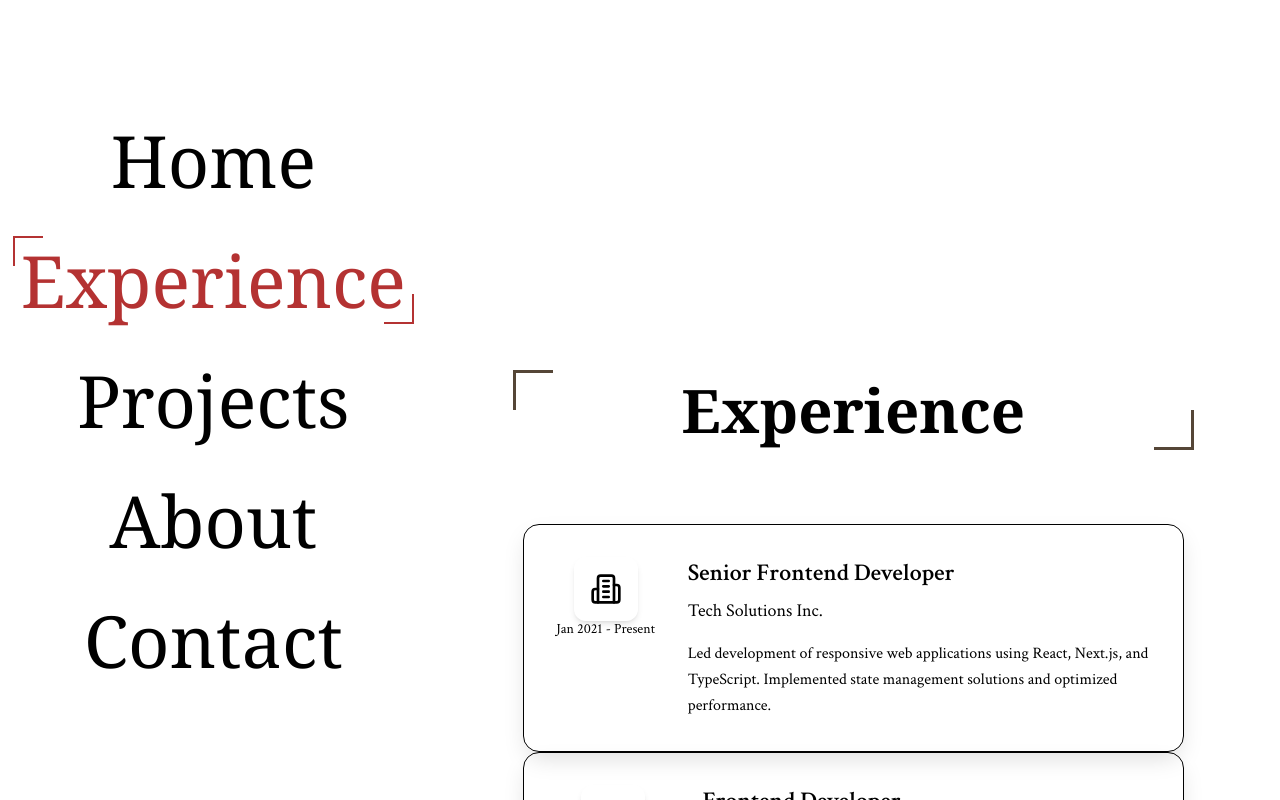
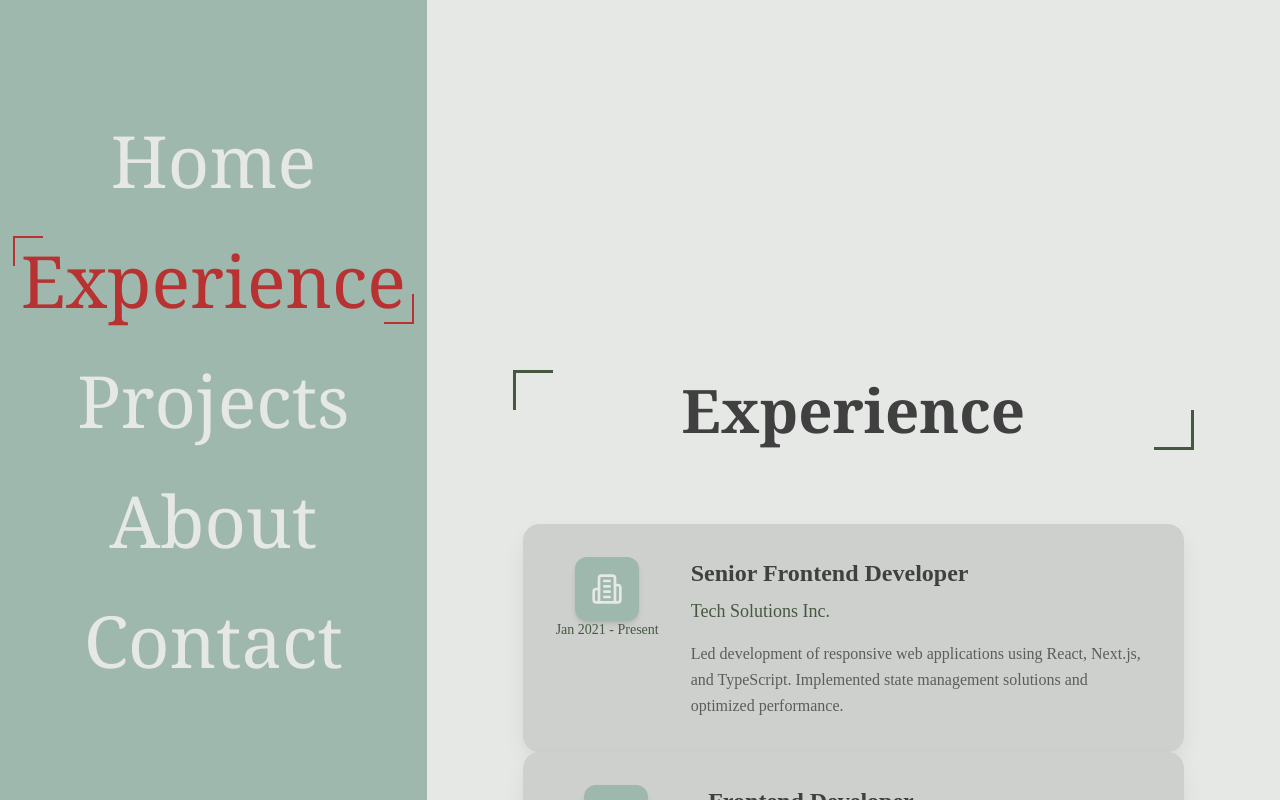
Before and after one commit to ebchassine/Summer-25-Portfolio, a Next.js app: page / in a window 1280 px wide. Both pictures are taken after a click on the button "Experience". Built offline with nearby package versions, Linux system fonts and the light colour scheme.

Commit message:
Color scheme changes

```diff
--- a/src/app/globals.css
+++ b/src/app/globals.css
@@ -1,5 +1,15 @@
+@import "tailwindcss";
 @import url("https://fonts.googleapis.com/css2?family=Crimson+Text:ital,wght@0,400;0,600;0,700;1,400;1,600;1,700&display=swap");
-@import "tailwindcss";
+
+:root {
+  --sidebar-sage: 159 184 173;
+  --content-light: 230 232 230;
+  --content-medium: 206 208 206;
+  --text-onyx: 63 64 63;
+  --text-sage: 71 88 65;
+  --border-gray: 206 208 206;
+  --accent-red: 184 50 50;
+}
 
 * {
   margin: 0;
@@ -37,16 +47,16 @@ body {
 }
 
 .content-container::-webkit-scrollbar-track {
-  background: rgb(235, 225, 210);
+  background: rgb(206, 208, 206);
 }
 
 .content-container::-webkit-scrollbar-thumb {
-  background: rgb(150, 135, 120);
+  background: rgb(159, 184, 173);
   border-radius: 4px;
 }
 
 .content-container::-webkit-scrollbar-thumb:hover {
-  background: rgb(120, 105, 90);
+  background: rgb(71, 88, 65);
 }
 
 /* Corner outline decorations for section headers */
@@ -60,7 +70,7 @@ body {
   position: absolute;
   width: 40px;
   height: 40px;
-  border: 3px solid rgb(85, 70, 55);
+  border: 3px solid rgb(71, 88, 65);
 }
 
 .corner-decoration::before {
@@ -119,3 +129,28 @@ body {
 .sidebar-corner-decoration.active::after {
   opacity: 1;
 }
+
+/* Fallback styles using RGB values directly */
+.bg-sidebar-sage {
+  background-color: rgb(159, 184, 173) !important;
+}
+
+.bg-content-light {
+  background-color: rgb(230, 232, 230) !important;
+}
+
+.bg-content-medium {
+  background-color: rgb(206, 208, 206) !important;
+}
+
+.text-text-onyx {
+  color: rgb(63, 64, 63) !important;
+}
+
+.text-text-sage {
+  color: rgb(71, 88, 65) !important;
+}
+
+.border-border-gray {
+  border-color: rgb(206, 208, 206) !important;
+}
--- a/src/app/page.tsx
+++ b/src/app/page.tsx
@@ -52,9 +52,12 @@ export default function Home() {
   }
 
   return (
-    <div className="flex h-screen bg-content-beige">
+    <div className="flex h-screen" style={{ backgroundColor: "rgb(230, 232, 230)" }}>
       {/* Left Sidebar - 33% width */}
-      <div className="w-1/3 bg-sidebar-beige flex flex-col justify-center items-center sidebar-container">
+      <div
+        className="w-1/3 flex flex-col justify-center items-center sidebar-container"
+        style={{ backgroundColor: "rgb(159, 184, 173)" }}
+      >
         <nav className="text-center" style={{ display: "flex", flexDirection: "column", gap: "3rem" }}>
           {sections.map((section) => (
             <div key={section.id} className="block">
@@ -62,9 +65,9 @@ export default function Home() {
                 onClick={() => handleSectionChange(section.id)}
                 disabled={isTransitioning}
                 style={{
-                  color: activeSection === section.id ? "rgb(180, 50, 50)" : "rgb(0, 0, 0)",
+                  color: activeSection === section.id ? "rgb(184, 50, 50)" : "rgb(230, 232, 230)",
                 }}
-                className={`text-7xl font-serif hover:italic block w-full transition-all duration-50 font-normal hover:opacity-80 sidebar-corner-decoration ${
+                className={`text-7xl font-serif hover:italic block w-full transition-all duration-300 font-normal hover:opacity-80 sidebar-corner-decoration ${
                   activeSection === section.id ? "active" : ""
                 } ${isTransitioning ? "pointer-events-none" : ""}`}
               >
@@ -76,7 +79,7 @@ export default function Home() {
       </div>
 
       {/* Right Content Area - 67% width */}
-      <div ref={contentRef} className="w-2/3 bg-content-beige content-container">
+      <div ref={contentRef} className="w-2/3 content-container" style={{ backgroundColor: "rgb(230, 232, 230)" }}>
         <AnimatePresence mode="wait" onExitComplete={handleAnimationComplete}>
           <motion.div
             key={activeSection}
--- a/src/components/experience.tsx
+++ b/src/components/experience.tsx
@@ -35,8 +35,12 @@ export default function Experience() {
     <div style={{ paddingTop: "50vh", paddingLeft: "6rem", paddingRight: "6rem", paddingBottom: "4rem" }}>
       <div className="max-w-5xl mx-auto">
         <motion.h2
-          className="text-6xl font-serif font-semibold text-text-dark corner-decoration text-center"
-          style={{ marginBottom: "4rem", transform: "translateY(-50%)" }}
+          className="text-6xl font-serif font-semibold corner-decoration text-center"
+          style={{
+            marginBottom: "4rem",
+            transform: "translateY(-50%)",
+            color: "rgb(63, 64, 63)",
+          }}
           initial={{ opacity: 0, y: -20 }}
           animate={{ opacity: 1, y: -20 }}
           transition={{ delay: 0.2 }}
@@ -48,10 +52,12 @@ export default function Experience() {
           {experiences.map((exp, index) => (
             <motion.div
               key={index}
-              className="border border-border-beige rounded-2xl bg-card-beige hover:shadow-xl transition-shadow duration-300"
+              className="rounded-2xl hover:shadow-xl transition-shadow duration-300"
               style={{
                 padding: "2rem",
-                boxShadow: "0 10px 25px -5px rgba(0, 0, 0, 0.15)",
+                boxShadow: "0 10px 25px -5px rgba(0, 0, 0, 0.1)",
+                backgroundColor: "rgb(206, 208, 206)",
+                border: "1px solid rgb(206, 208, 206)",
               }}
               initial={{ opacity: 0, y: 20 }}
               animate={{ opacity: 1, y: 0 }}
@@ -60,21 +66,31 @@ export default function Experience() {
               <div className="flex" style={{ gap: "2rem" }}>
                 {/* Left side - Company logo */}
                 <div className="flex flex-col items-center min-w-[100px]">
-                  <div className="w-16 h-16 bg-sidebar-beige rounded-xl flex items-center justify-center shadow-md">
-                    <Building2 className="h-8 w-8 text-content-beige" />
+                  <div
+                    className="w-16 h-16 rounded-xl flex items-center justify-center shadow-md"
+                    style={{ backgroundColor: "rgb(159, 184, 173)" }}
+                  >
+                    <Building2 className="h-8 w-8" style={{ color: "rgb(230, 232, 230)" }} />
                   </div>
-                  <p className="text-text-medium text-sm font-medium mt-2 text-center leading-tight">{exp.period}</p>
+                  <p
+                    className="text-sm font-medium mt-2 text-center leading-tight"
+                    style={{ color: "rgb(71, 88, 65)" }}
+                  >
+                    {exp.period}
+                  </p>
                 </div>
 
                 {/* Right side - Content */}
                 <div className="flex-1 text-left">
-                  <h3 className="text-2xl font-semibold text-text-dark" style={{ marginBottom: "0.5rem" }}>
+                  <h3 className="text-2xl font-semibold" style={{ marginBottom: "0.5rem", color: "rgb(63, 64, 63)" }}>
                     {exp.title}
                   </h3>
-                  <h4 className="text-lg text-text-medium font-medium" style={{ marginBottom: "1rem" }}>
+                  <h4 className="text-lg font-medium" style={{ marginBottom: "1rem", color: "rgb(71, 88, 65)" }}>
                     {exp.company}
                   </h4>
-                  <p className="text-base text-text-light leading-relaxed">{exp.description}</p>
+                  <p className="text-base leading-relaxed" style={{ color: "rgb(63, 64, 63)", opacity: 0.8 }}>
+                    {exp.description}
+                  </p>
                 </div>
               </div>
             </motion.div>
--- a/src/components/hero.tsx
+++ b/src/components/hero.tsx
@@ -20,9 +20,13 @@ export default function Hero() {
             animate={{ opacity: 1, x: 0 }}
             transition={{ delay: 0.4 }}
           >
-            <h1 className="text-6xl font-serif font-semibold text-text-dark leading-tight">Hello, I'm John Doe</h1>
-            <h2 className="text-4xl font-serif text-text-medium leading-relaxed">I'm a Full Stack Developer</h2>
-            <p className="text-2xl text-text-light leading-relaxed max-w-2xl">
+            <h1 className="text-6xl font-serif font-semibold leading-tight" style={{ color: "rgb(63, 64, 63)" }}>
+              Hello, I'm John Doe
+            </h1>
+            <h2 className="text-4xl font-serif leading-relaxed" style={{ color: "rgb(71, 88, 65)" }}>
+              I'm a Full Stack Developer
+            </h2>
+            <p className="text-2xl leading-relaxed max-w-2xl" style={{ color: "rgb(63, 64, 63)", opacity: 0.8 }}>
               I specialize in building beautiful, functional, and user-friendly websites and applications. Welcome to my
               portfolio where you can explore my experience, projects, and more.
             </p>
@@ -42,7 +46,10 @@ export default function Hero() {
                 className="rounded-3xl shadow-2xl w-96 h-auto object-cover"
               />
               {/* Decorative element */}
-              <div className="absolute -z-10 top-8 left-8 w-full h-full bg-sidebar-beige rounded-3xl opacity-20"></div>
+              <div
+                className="absolute -z-10 top-8 left-8 w-full h-full rounded-3xl"
+                style={{ backgroundColor: "rgb(159, 184, 173)", opacity: 0.2 }}
+              ></div>
             </div>
           </motion.div>
         </motion.div>
--- a/src/tailwind.config.js
+++ b/src/tailwind.config.js
@@ -1,5 +1,5 @@
 /** @type {import('tailwindcss').Config} */
-const defaultConfig = require("shadcn/ui/tailwind.config")
+const defaultConfig = require("shadcn/ui/tailwind-config")
 
 module.exports = {
   ...defaultConfig,
@@ -19,14 +19,13 @@ module.exports = {
       },
       colors: {
         ...defaultConfig.theme.extend.colors,
-        "sidebar-beige": "rgb(85, 70, 55)", // Much darker beige for sidebar
-        "content-beige": "rgb(245, 235, 220)", // Slightly darker beige for content background
-        "card-beige": "rgb(240, 230, 215)", // Card background
-        "text-dark": "rgb(40, 35, 30)", // Dark text for light backgrounds
-        "text-medium": "rgb(60, 50, 40)", // Medium text
-        "text-light": "rgb(80, 65, 50)", // Light text
-        "border-beige": "rgb(220, 210, 195)", // Border color
-        "accent-red": "rgb(180, 50, 50)", // Red for active states
+        "sidebar-sage": "rgb(159, 184, 173)",
+        "content-light": "rgb(230, 232, 230)",
+        "content-medium": "rgb(206, 208, 206)",
+        "text-onyx": "rgb(63, 64, 63)",
+        "text-sage": "rgb(71, 88, 65)",
+        "border-gray": "rgb(206, 208, 206)",
+        "accent-red": "rgb(184, 50, 50)",
       },
       borderRadius: {
         lg: "var(--radius)",
```
Also changed, not shown: src/components/about.tsx (+12 -12 lines), src/components/contact.tsx (+8 -8 lines), src/components/projects.tsx (+5 -5 lines).
